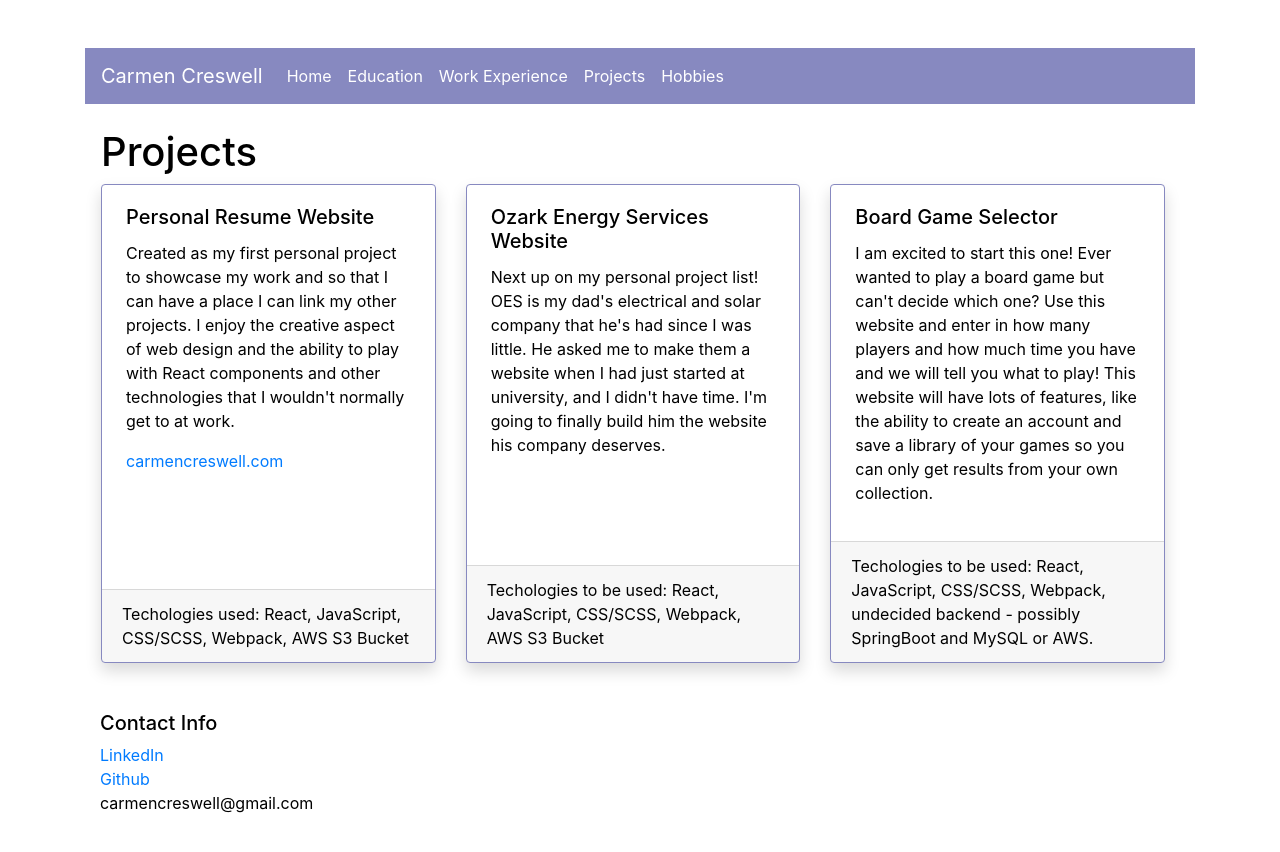
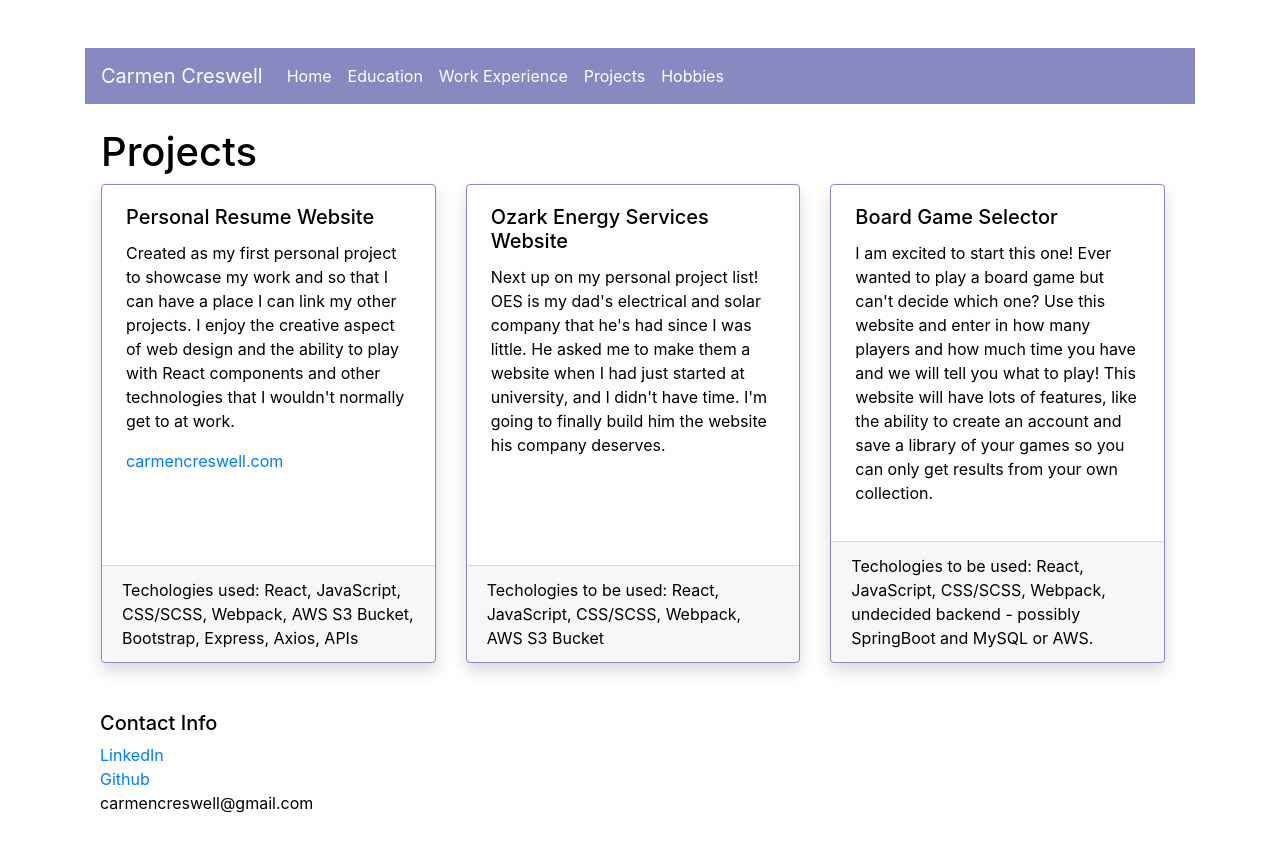
Before and after one commit to ccreswell97/CarmenCreswellWebsite, a React (Create React App) app: page /projects in a window 1280 px wide. Shown: the top 852 px of the page. Built offline with nearby package versions, Linux system fonts and the light colour scheme.

Commit message:
Make cards for hobbies

```diff
--- a/src/App.js
+++ b/src/App.js
@@ -3,16 +3,15 @@ import './stylesheets/App.scss';
 import {AppFooter} from './components/AppFooter';
 import {AppNav} from './components/AppNav';
 import {AppRouter} from './components/AppRouter';
+import {Container} from 'react-bootstrap';
 
 function App() {
   return (
-    <div className="App container pt-5">
+    <Container className="pt-5">
       <AppNav/>
-      <body>
-        <AppRouter/>
-      </body>
+      <AppRouter/>
       <AppFooter/>
-    </div>
+    </Container>
   );
 }
 
--- /dev/null
+++ b/src/components/HobbyCard.jsx
@@ -0,0 +1,14 @@
+import {Card} from 'react-bootstrap';
+
+export function HobbyCard({project}) {
+    return (
+        <Card style={{ width: '18rem' }}>
+            <Card.Img variant="top" src={project.first_photo.small_url} />
+            <Card.Body>
+                <Card.Title>{project.name}</Card.Title>
+                <Card.Text>Type: {project.craft_name}</Card.Text>
+                <Card.Link href={project.links.self.href} target="_blank" rel="noreferrer">Project Page</Card.Link>
+            </Card.Body>
+        </Card>
+    )
+}
--- a/src/pages/Hobbies.jsx
+++ b/src/pages/Hobbies.jsx
@@ -1,12 +1,11 @@
 import { useState } from 'react';
-import {Container, Card, CardDeck} from 'react-bootstrap';
+import {Container} from 'react-bootstrap';
 import {useEffect} from 'react';
 import Axios from 'axios';
 import {HobbyCard} from '../components/HobbyCard';
 
 export function Hobbies() {
-    const [projects, setProjects] = useState(null);
-    //const [cards, setCards] = useState(null);
+    const [projects, setProjects] = useState("");
 
     useEffect(() => {
         Axios({
@@ -21,12 +20,23 @@ export function Hobbies() {
             });
     },[]);
 
+    let projectElements = <p>Loading...</p>;
+
+    if (projects !== "") {
+        for (let i = 0; i<= projects.length; i++) {
+            projectElements = projects.map((item) =>
+                <HobbyCard key={item.permalink} project={item}/>
+            )
+        }
+    }
+
     console.log("projects", projects);
     return (
         <Container className="pt-4 pl-0">
             <Container className="pl-3">
                 <h1>Hobbies</h1>
-                <p>My favorite hobbies are fibercraft. That includes knitting, crocheting, cross stitch, embroidery, etc. Here are my knitting and crochet projects (pulled in through the Ravelry API).</p>
+                <p>My favorite hobbies are fibercraft. That includes knitting, crocheting, cross stitch, embroidery, and anything else I can find. Here are my knitting and crochet projects (pulled in through the Ravelry API).</p>
+                <div>{projectElements}</div>
             </Container>
         </Container>
     );
--- a/src/pages/Projects.jsx
+++ b/src/pages/Projects.jsx
@@ -18,7 +18,7 @@ export function Projects() {
                             </Card.Link>
                         </Card.Body>
                         <Card.Footer>
-                            Techologies used: React, JavaScript, CSS/SCSS, Webpack, AWS S3 Bucket
+                            Techologies used: React, JavaScript, CSS/SCSS, Webpack, AWS S3 Bucket, Bootstrap, Express, Axios, APIs
                         </Card.Footer>
                     </Card>
 
--- a/src/stylesheets/App.scss
+++ b/src/stylesheets/App.scss
@@ -1,11 +1,2 @@
 @import "~bootstrap/scss/bootstrap";
 @import "custom";
-
-$wildBlueYonder: #A7ADC6;
-$irresistable: #AA4465;
-$pansyPurple: #861657;
-
-.App {
-  text-align: center;
-  background-color: white;
-}
```
